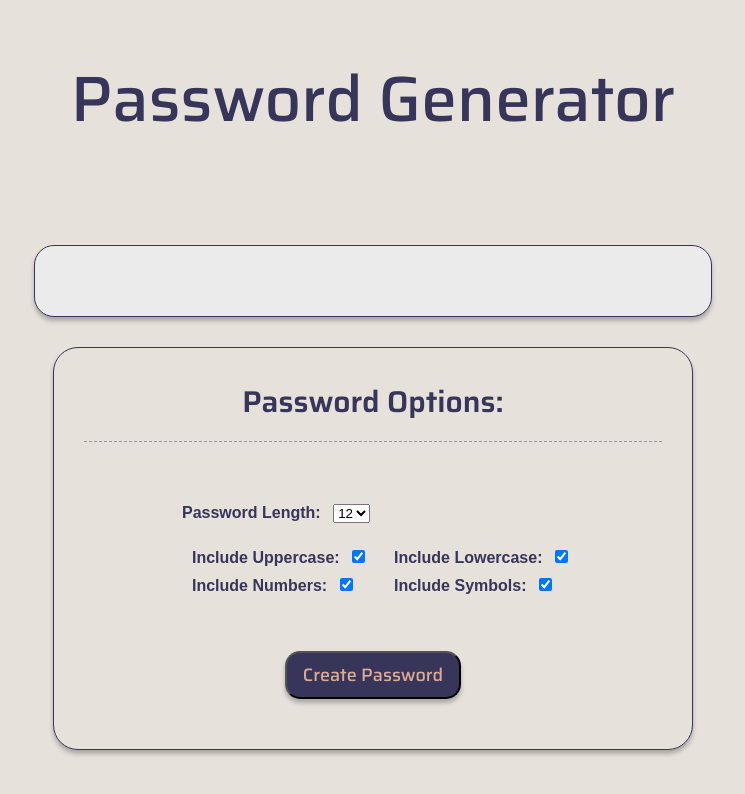
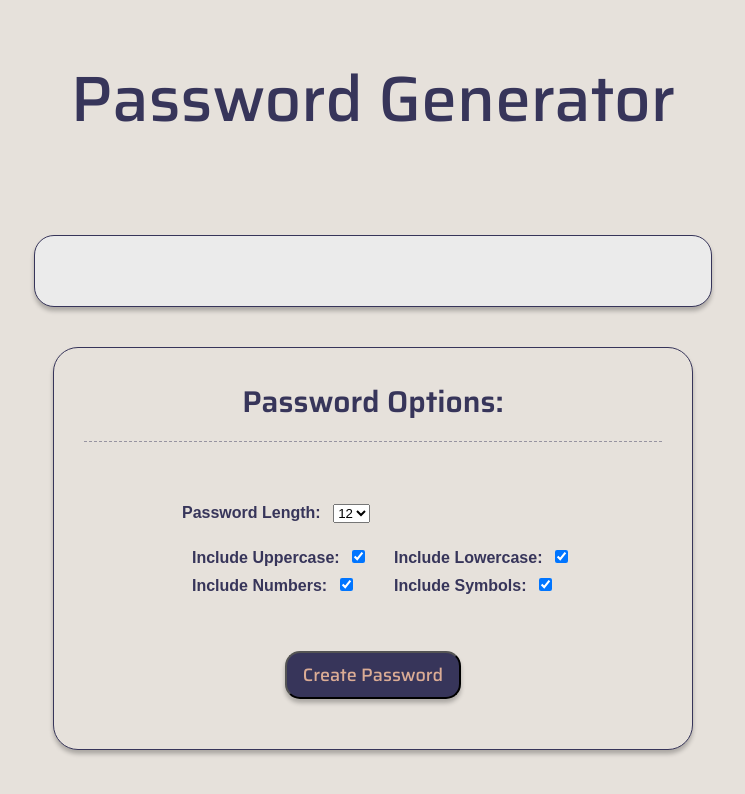
Before and after one commit to ColtonBothe-IT/PasswordGeneratorWebApp, a plain HTML site: page index.html in a window 1280 px wide. Shown: the whole page, without its empty margins (267-1012 px from the left). Drawn offline with Linux system fonts and the light colour scheme.

Commit message:
Margin Adjustments and cursor:pointer added.
also removed br tags from html in unecessary locations.

```diff
--- a/index.html
+++ b/index.html
@@ -71,19 +71,20 @@
             <div class="checkboxes">
                 <div class="checkbox-ind">
                 <label class="form-element" for="include-uppercase">Include Uppercase:</label>
-                    <input  type="checkbox" id="uppercase" checked><br>
+                    <input  type="checkbox" id="uppercase" checked>
                 </div>
                 <div class="checkbox-ind">
                 <label class="form-element" for="include-lowercase">Include Lowercase:</label>
-                    <input  type="checkbox" id="lowercase" checked><br>
+                    <input  type="checkbox" id="lowercase" checked>
+
                 </div>
                 <div class="checkbox-ind">
                 <label class="form-element" for="include-numbers">Include Numbers:</label>
-                    <input  type="checkbox" id="numbers" checked><br>
+                    <input  type="checkbox" id="numbers" checked>
                 </div>
                 <div class="checkbox-ind">
                 <label class="form-element" for="include-symbols">Include Symbols:</label>
-                    <input  type="checkbox" id="symbols" checked><br>
+                    <input  type="checkbox" id="symbols" checked>
                 </div>
             </div>
 
--- a/style.css
+++ b/style.css
@@ -39,6 +39,7 @@ h2 {
 }
 
 .generate-pass {
+    cursor: pointer;
     font-family: Saira;
     font-size: 18px;
     background-color: #37355A;
@@ -78,7 +79,7 @@ form {
 }
 
 .password-box {
-    margin: 30px auto;
+    margin: 1.25rem auto 2.5rem auto;
 
     background: #EBEBEB;
     border: .75px solid #37355A;
@@ -104,7 +105,7 @@ form {
     border-radius: 25px;
     display: flex;
     flex-direction: column;
-    margin: auto;
+    margin: 0 auto 3rem auto;
     padding: 1.875rem;
     padding-bottom: 3.125rem;
     width: 50%;
```
